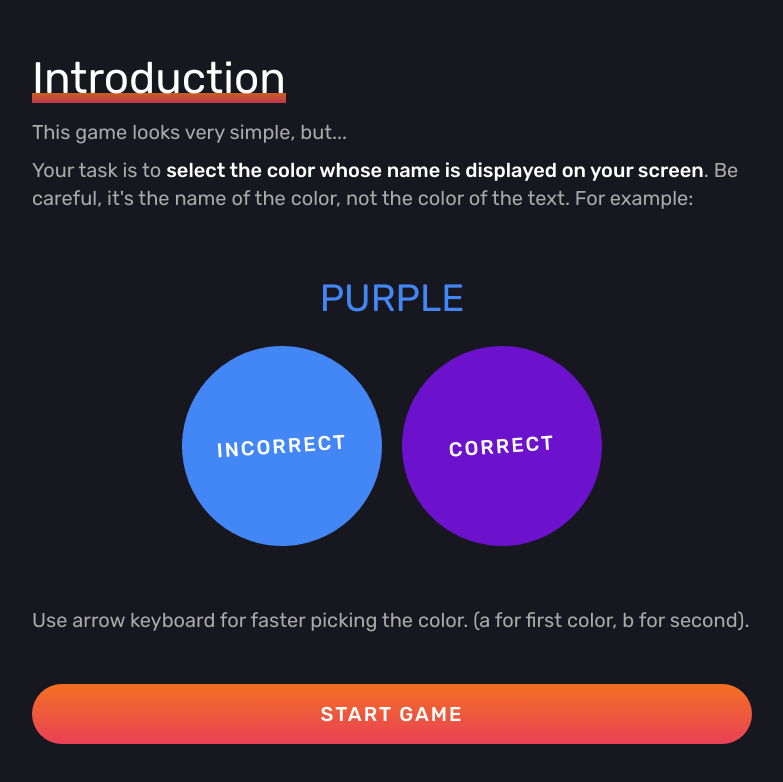
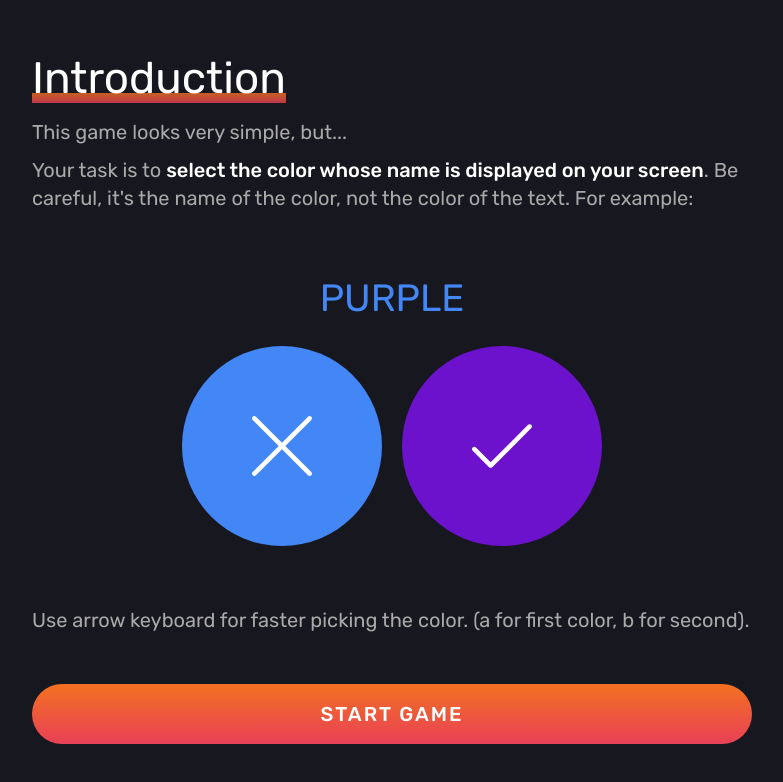
Before and after one commit to kstawinski/pickcolor.fun, a Vue app: page / in a window 1280 px wide. Shown: the top 782 px of the page, without its empty margins (248-1031 px from the left). Built offline with nearby package versions, Linux system fonts and the light colour scheme.

Commit message:
replace text with icons on about page

```diff
--- a/src/views/About.vue
+++ b/src/views/About.vue
@@ -13,8 +13,12 @@
         <div class="about_paragraph example">
           <div class="example_task">Purple</div>
           <div class="example_row">
-            <div class="example_circle">Incorrect</div>
-            <div class="example_circle">Correct</div>
+            <div class="example_circle">
+              <img class="example_image" src="../assets/icons/close.svg" alt="Incorrect symbol">
+            </div>
+            <div class="example_circle">
+              <img class="example_image" src="../assets/icons/checked.svg" alt="Correct symbol">
+            </div>
           </div>
         </div>
         <p class="about_paragraph about_paragraph--info">
@@ -51,13 +55,16 @@ export default {
     &_circle {
       width: 200px;
       height: 200px;
-      line-height: 200px;
+      // line-height: 200px;
       text-align: center;
       border-radius: 50%;
       color: #fff;
-      transform: rotate(-4deg);
+      // transform: rotate(-4deg);
       font-weight: 500;
       letter-spacing: 2px;
+      display: flex;
+      align-items: center;
+      justify-content: center;
 
         &:first-child {
           background: #4287f5;
@@ -66,6 +73,9 @@ export default {
         &:nth-child(2) {
           background: #6c12cc;
         }
+    }
+    &_image {
+      width: 30%;
     }
 }
 .about {
@@ -152,7 +162,7 @@ export default {
       &_circle {
         width: 120px;
         height: 120px;
-        line-height: 120px;
+        // line-height: 120px;
       }
   }
 }
@@ -164,9 +174,17 @@ export default {
       &_content {
         margin-bottom: 15px;
       }
+      &_title {
+        margin: 0 0 25px 0;
+      }
   }
   .example {
     padding: 10px 0;
+
+      &_circle {
+        width: 100px;
+        height: 100px;
+      }
   }
 }
 </style>
```
Also changed, not shown: src/assets/icons/checked.svg (added), src/assets/icons/close.svg (added).
